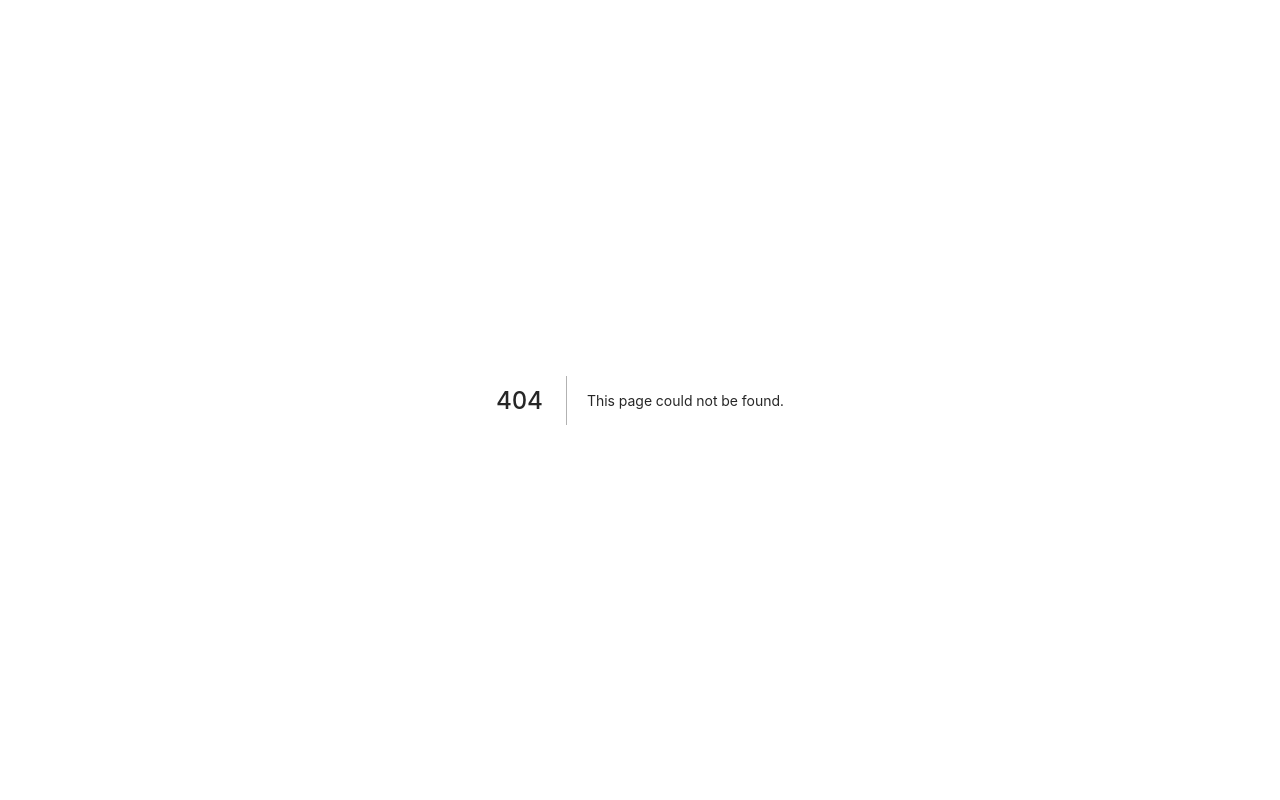
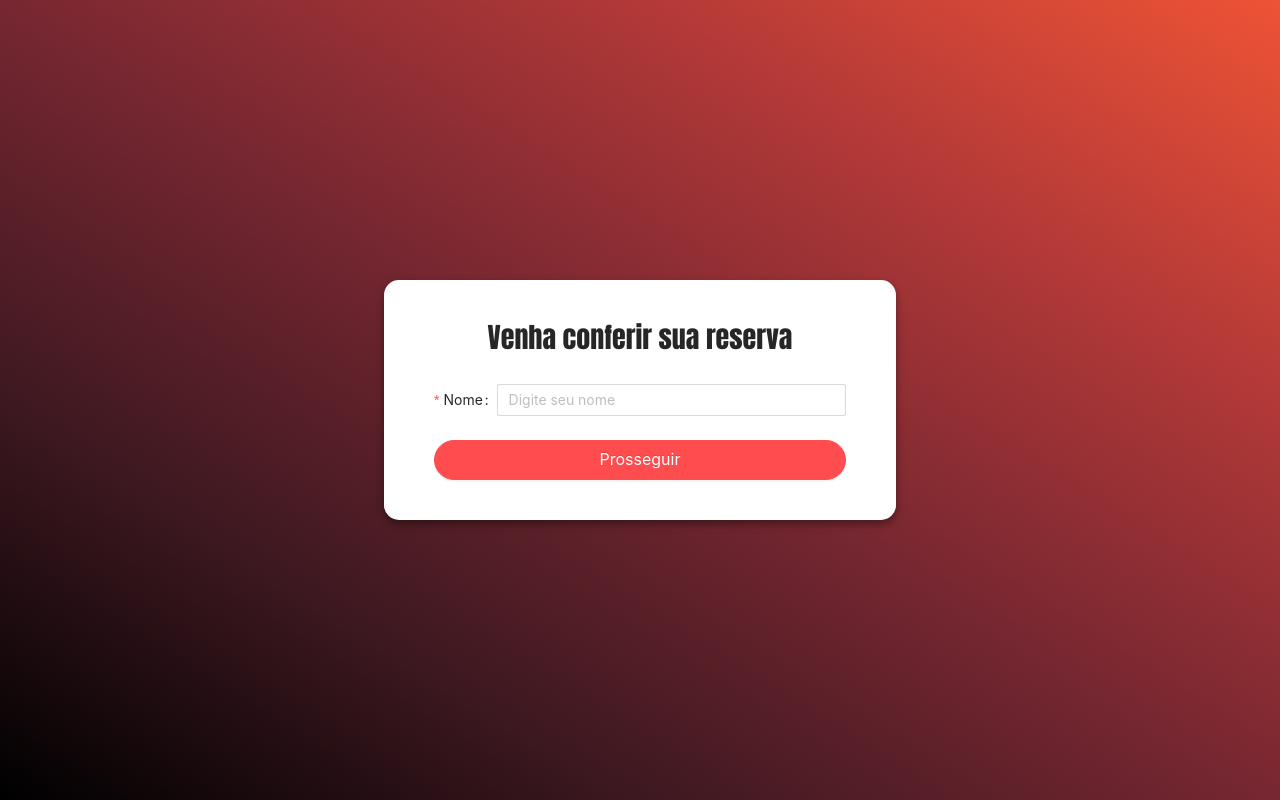
Before and after one commit to thaisascastro/project-static-site, a Next.js app in the folder web/: page /search in a window 1280 px wide. Before the commit this address had no page. Built offline with nearby package versions, Linux system fonts and the light colour scheme.

Commit message:
configurando o estilo

```diff
--- /dev/null
+++ b/web/src/app/search/search.tsx
@@ -0,0 +1,45 @@
+import { Button, Col, Form, Input, Row } from "antd";
+
+import React, { Fragment } from "react";
+
+export const SearchName = () => {
+  const { Item } = Form;
+
+  return (
+    <Fragment>
+      <div className="search">
+        <div className="registerSearch">
+          <div className="cardSearch">
+            <div className="searchSpan">
+              <span>Venha conferir sua reserva</span>
+            </div>
+            <Form>
+              <Row>
+                <Col span={24}>
+                  <Item
+                    name="name"
+                    hasFeedback
+                    label="Nome"
+                    rules={[{ required: true, message: "Obrigatório!" }]}
+                  >
+                    <Input placeholder="Digite seu nome" />
+                  </Item>
+                </Col>
+              </Row>
+              <Button
+                shape="round"
+                type="primary"
+                block
+                size="large"
+                danger
+                htmlType="submit"
+              >
+                Prosseguir
+              </Button>
+            </Form>
+          </div>
+        </div>
+      </div>
+    </Fragment>
+  );
+};
--- a/web/src/components/card-carousel/carousel.component.tsx
+++ b/web/src/components/card-carousel/carousel.component.tsx
@@ -2,7 +2,6 @@ import React, { Fragment, useRef } from "react";
 
 import "react-multi-carousel/lib/styles.css";
 import Carousel from "react-elastic-carousel";
-import Image from "next/image";
 
 export const CardCarousel = () => {
   const itemsPerPage = 3;
--- a/web/src/pages/_app.tsx
+++ b/web/src/pages/_app.tsx
@@ -1,5 +1,6 @@
 import "../styles/footer.styles.css";
 import "../styles/header.styles.css";
+import "../styles/search.styles.css";
 import "../styles/carousel.styles.css";
 import "../styles/register.styles.css";
 
--- a/web/src/pages/layout/header/header.component.tsx
+++ b/web/src/pages/layout/header/header.component.tsx
@@ -1,6 +1,7 @@
 import Image from "next/image";
 import Link from "next/link";
 import React, { Fragment } from "react";
+import { SearchOutlined } from "@ant-design/icons";
 
 export const Header = () => {
   return (
@@ -18,6 +19,9 @@ export const Header = () => {
           <span>Bandas</span>
           <span>Shows</span>
           <Link href="/contact">Contato</Link>
+          <a href="/search">
+            <img alt="search" src="/assets/search.png" width={50} height={50} />
+          </a>
         </div>
       </header>
     </Fragment>
--- /dev/null
+++ b/web/src/pages/search/index.tsx
@@ -0,0 +1,10 @@
+import { Fragment } from "react";
+import { SearchName } from "../../app/search/search";
+
+export default function Search() {
+  return (
+    <Fragment>
+      <SearchName />
+    </Fragment>
+  );
+}
--- /dev/null
+++ b/web/src/styles/search.styles.css
@@ -0,0 +1,37 @@
+.search {
+  height: 100vh;
+  background-image: linear-gradient(
+    to right top,
+    #000000,
+    #3d1820,
+    #772731,
+    #b33938,
+    #ee5335
+  );
+}
+
+.searchSpan {
+  display: flex;
+  justify-content: center;
+  font-family: Impact, Haettenschweiler, "Arial Narrow Bold", sans-serif;
+  font-size: 2em;
+  padding: 10px;
+  margin-bottom: 15px;
+}
+
+.registerSearch {
+  display: flex;
+  justify-content: center;
+  align-items: center;
+  height: 100%;
+}
+
+.cardSearch {
+  padding: 50px;
+  width: 40vw;
+  height: 30vh;
+  padding-top: 25px;
+  border-radius: 15px;
+  background-color: #fff;
+  box-shadow: 0 4px 8px 0 rgba(0, 0, 0, 0.4);
+}
```
Also changed, not shown: web/src/app/contact/form/register.form.tsx (+15 -9 lines), web/public/assets/search.png (added).
